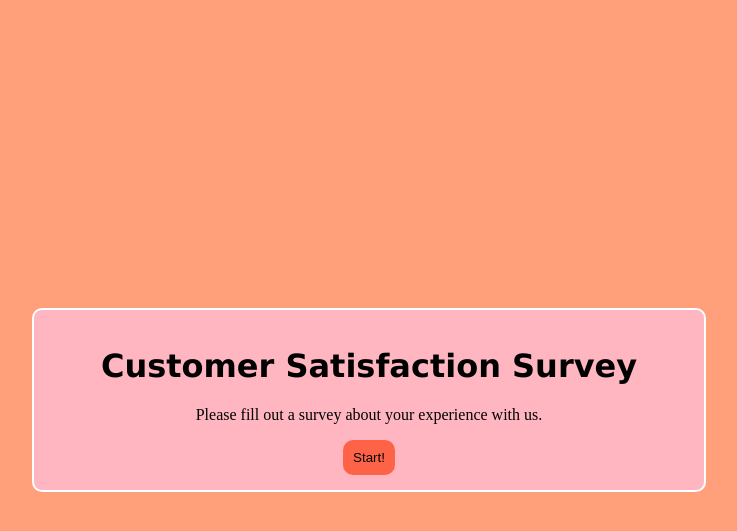
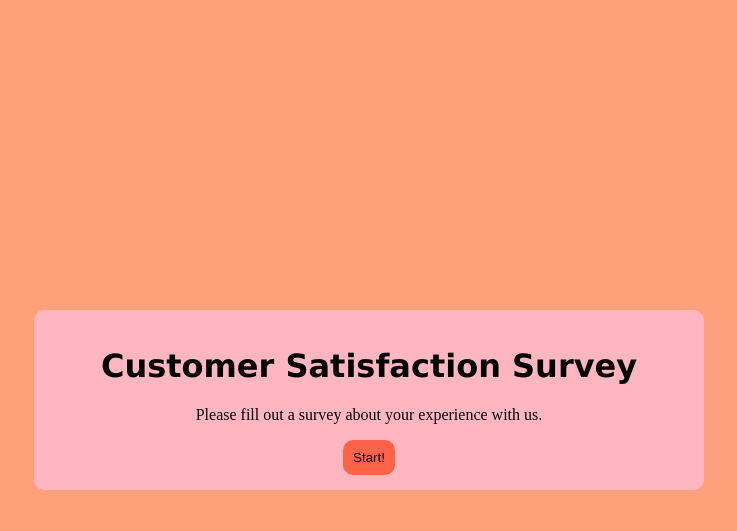
Before and after one commit to 3ichael7ambert/flask-survey, a Flask app: page / in a window 1280 px wide. Shown: the top 531 px of the page, without its empty margins (271-1008 px from the left). Run offline with Flask 3, Linux system fonts and the light colour scheme.

Commit message:
Update style.css

```diff
--- a/static/css/style.css
+++ b/static/css/style.css
@@ -12,7 +12,7 @@ body {
     margin: 0 auto;
     width: 50%;
     text-align: center;
-    border: 2px solid white;
+    /* border: 2px solid white; */
     padding:15px;
     border-radius: 10px;
   }
```
